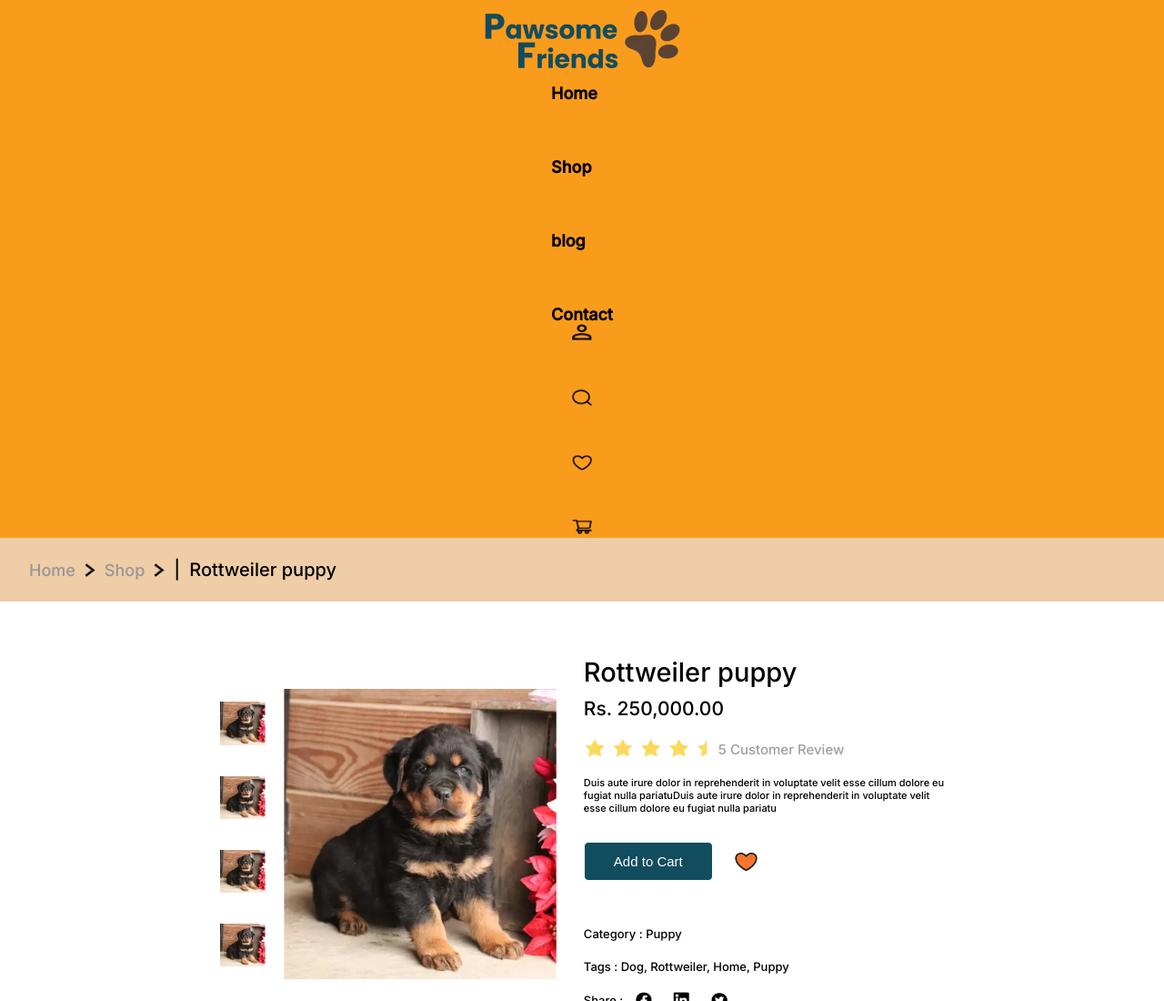
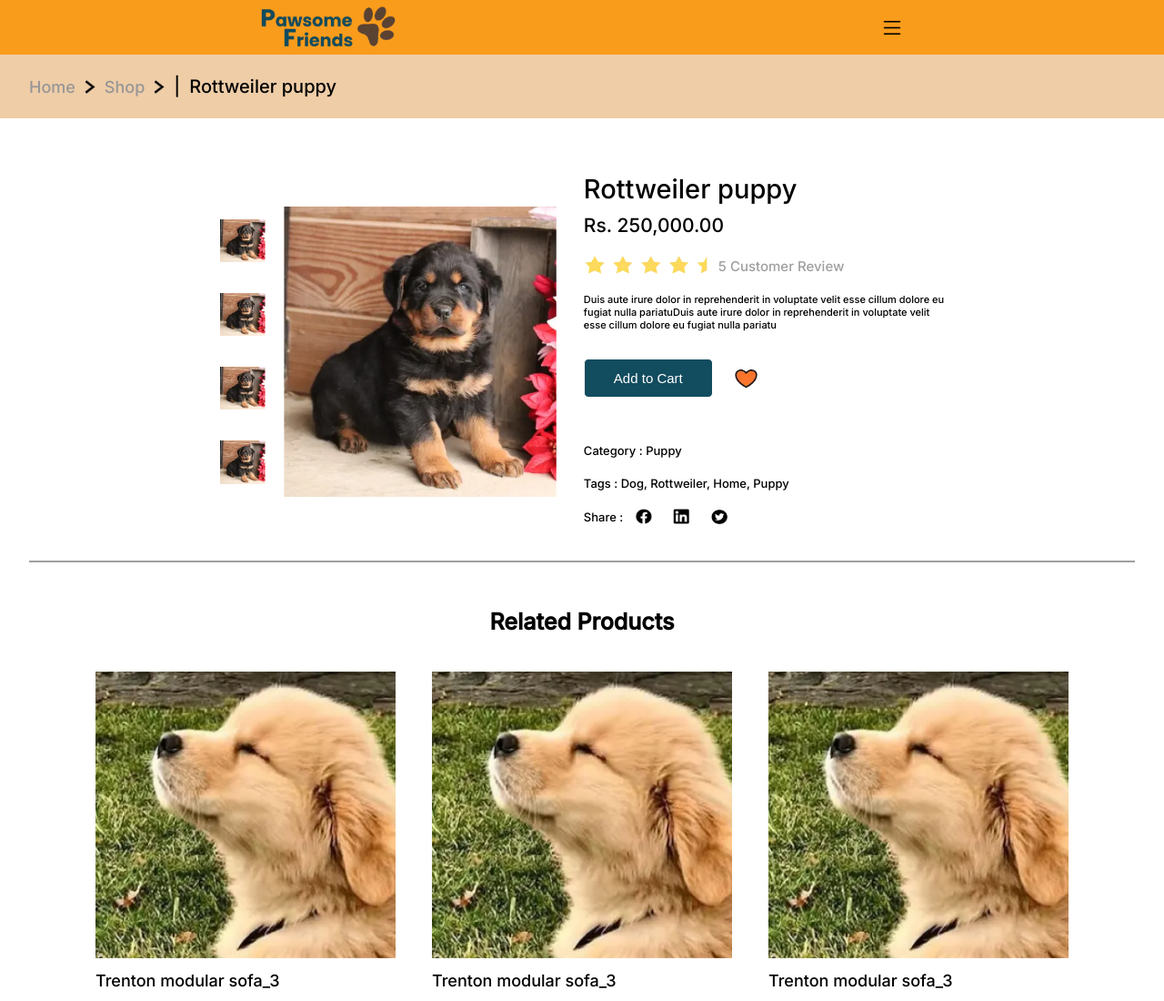
Before and after one commit to jashwa-29/The-Pawsome-Friends, a plain HTML site: page product-page.html in a window 1280 px wide. Shown: the top 1100 px of the page at 91% size. Drawn offline with nearby package versions, Linux system fonts and the light colour scheme.

Commit message:
Update product-page.html

```diff
--- a/product-page.html
+++ b/product-page.html
@@ -10,17 +10,22 @@
     <!-- <link rel="preconnect" href="https://fonts.googleapis.com">
 <link rel="preconnect" href="https://fonts.gstatic.com" crossorigin>
 <link href="https://fonts.googleapis.com/css2?family=Poppins:ital,wght@1,300&display=swap" rel="stylesheet"> -->
+<link rel="stylesheet" href="https://cdn.jsdelivr.net/npm/bootstrap-icons@1.11.3/font/bootstrap-icons.min.css">
 </head>
 <body>
     <header>
         <div class="gridlayout">
             <div class="main-header">
-            <div class="logo-img">
+                <div class="logo">
                     <img src="./assets/petshop-logo.webp" alt="">
+                    <i class="bi bi-list ham-icon"></i>
+                    <i class="bi bi-x-lg close-btn"></i>
+
                 </div>
+                <div class="navigation">
                     <div class="nav-text">
                         <ul>
-                    <a href="./index.html"><li>Home</li></a>
+                            <a href="./index.html"><li class="active">Home</li></a>
                             <a href="./shop.html"><li>Shop</li></a>
                             <a href="./Blog.html"><li>blog</li></a>
                             <a href="./contact.html"><li>Contact</li></a>
@@ -30,7 +35,9 @@
                         <a href="./account.html"><img src="./assets/account-icon.webp" alt=""></a>
                         <a href="#"><img src="./assets/search-icon.webp" alt=""></a>
                         <a href="#"><img src="./assets/like-icon.webp" alt=""></a>
-                <a href="#"><img src="./assets/cart-icon.webp" alt=""></a>
+                        <a href="./cart.html"><img src="./assets/cart-icon.webp" alt=""></a>
+                    </div>
+
                 </div>
             </div>
         </div>
@@ -191,5 +198,6 @@
          </div>
     </footer>
     <script src="https://unpkg.com/aos@2.3.1/dist/aos.js"></script>
+    <script src="./index.js"></script>
 </body>
 </html>
```
Lines whose indentation alone changed are shown as unchanged.
